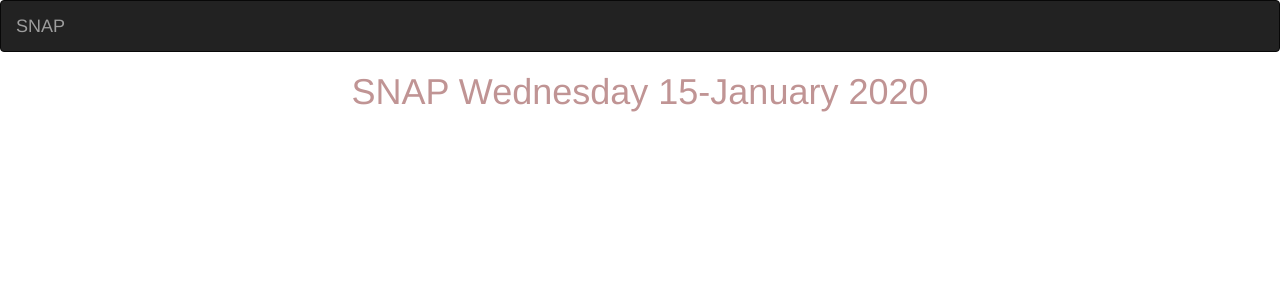
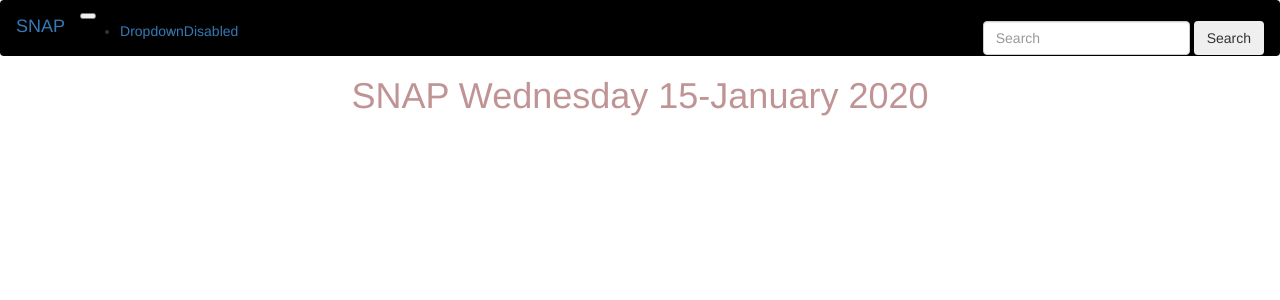
Before and after one commit to Imma7/Snap, a Django app: template snapped/snap/templates/base.html in a window 1280 px wide. Shown: the top 300 px of the page. Run offline with Django 3.2, Linux system fonts and the light colour scheme; the template is opened without the code that fills it: most values are stand-ins (such as "Sample title", 1, 10 or a date in 2020); parts of the project's set-up code (start-up, migrations or seed data) failed here and were passed over; some libraries are stand-ins or nearby versions.

Commit message:
Created search button

```diff
--- a/snapped/snap/templates/navbar.html
+++ b/snapped/snap/templates/navbar.html
@@ -6,12 +6,35 @@
   <meta name="viewport" content="width=device-width, initial-scale=1">
 </head>
 <body>
-<nav class="navbar navbar-inverse">
-  <div class="container-fluid">
-    <div class="navbar-header">
-      <a class="navbar-brand" href="{% url 'index' %}">SNAP</a>
-    </div>
-  </div>
-</nav>
+    <nav class="navbar navbar-dark bg-dark" style="background-color: black;">
+        <a class="navbar-brand" href="#">SNAP</a>
+        <button class="navbar-toggler" type="button" data-toggle="collapse" data-target="#navbarSupportedContent" aria-controls="navbarSupportedContent" aria-expanded="false" aria-label="Toggle navigation">
+          <span class="navbar-toggler-icon"></span>
+        </button>
+
+        <div class="collapse navbar-collapse" id="navbarSupportedContent">
+          <ul class="navbar-nav mr-auto">
+
+            <li class="nav-item dropdown">
+              <a class="nav-link dropdown-toggle" href="#" id="navbarDropdown" role="button" data-toggle="dropdown" aria-haspopup="true" aria-expanded="false">
+                Dropdown
+              </a>
+              <div class="dropdown-menu" aria-labelledby="navbarDropdown">
+                <a class="dropdown-item" href="#">Action</a>
+                <a class="dropdown-item" href="#">Another action</a>
+                <div class="dropdown-divider"></div>
+                <a class="dropdown-item" href="#">Something else here</a>
+              </div>
+            </li>
+            <li class="nav-item">
+              <a class="nav-link disabled" href="#">Disabled</a>
+            </li>
+          </ul>
+          <form class="form-inline my-2 my-lg-0" style="float:right;">
+            <input class="form-control mr-sm-2" type="search" placeholder="Search" aria-label="Search">
+            <button class="btn btn-outline-success my-2 my-sm-0" type="submit" >Search</button>
+          </form>
+        </div>
+      </nav>
 </body>
 </html>
--- a/snapped/snap/urls.py
+++ b/snapped/snap/urls.py
@@ -5,7 +5,7 @@ from django.conf.urls.static import static
 
 urlpatterns=[
     url('^$', views.index, name='index'),
-    url(r'^search/', views.search, name = 'search'),
+    # url(r'^search/', views.search, name = 'search'),
 ]
 
 if settings.DEBUG:
```
